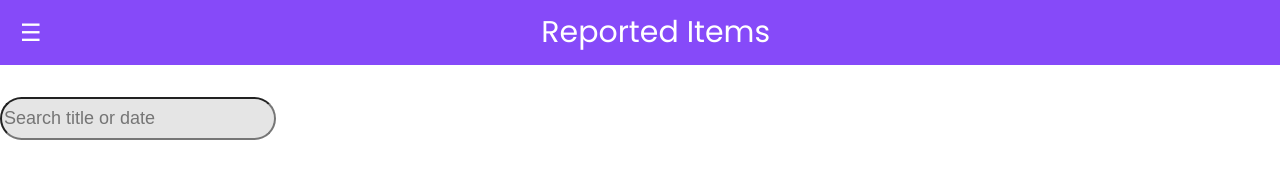
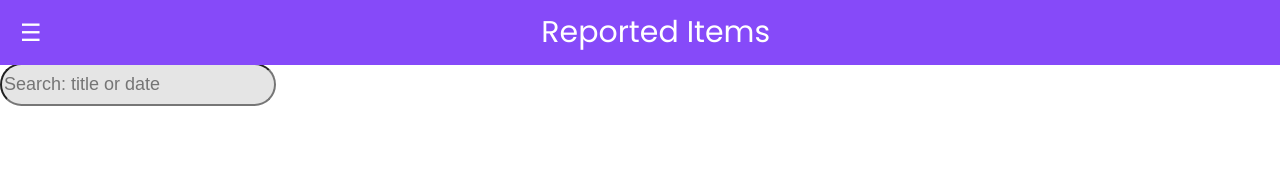
Before and after one commit to Code-the-Dream-School/ffprac-team7-front, a React (Vite) app: page /reportedItems in a window 1280 px wide. Shown: the top 190 px of the page. Built offline with nearby package versions, Linux system fonts and the light colour scheme.

Commit message:
Logic and style

```diff
--- a/src/pages/Items.jsx
+++ b/src/pages/Items.jsx
@@ -121,7 +121,7 @@ const reportedItems =
           <input
             className="searchField"
             type="text"
-            placeholder="Search title or date"
+            placeholder="Search: title or date"
             value={filter}
             onChange={handleFilterChange}
           />
--- a/src/styles/Items.css
+++ b/src/styles/Items.css
@@ -44,8 +44,7 @@ text-decoration: none;
 }
 
 .searchContainer{
-align-items: center;
-padding: 0rem 0rem 0rem 0rem;
+  display: ruby-text ;
 }
 
 .searchField{
```
